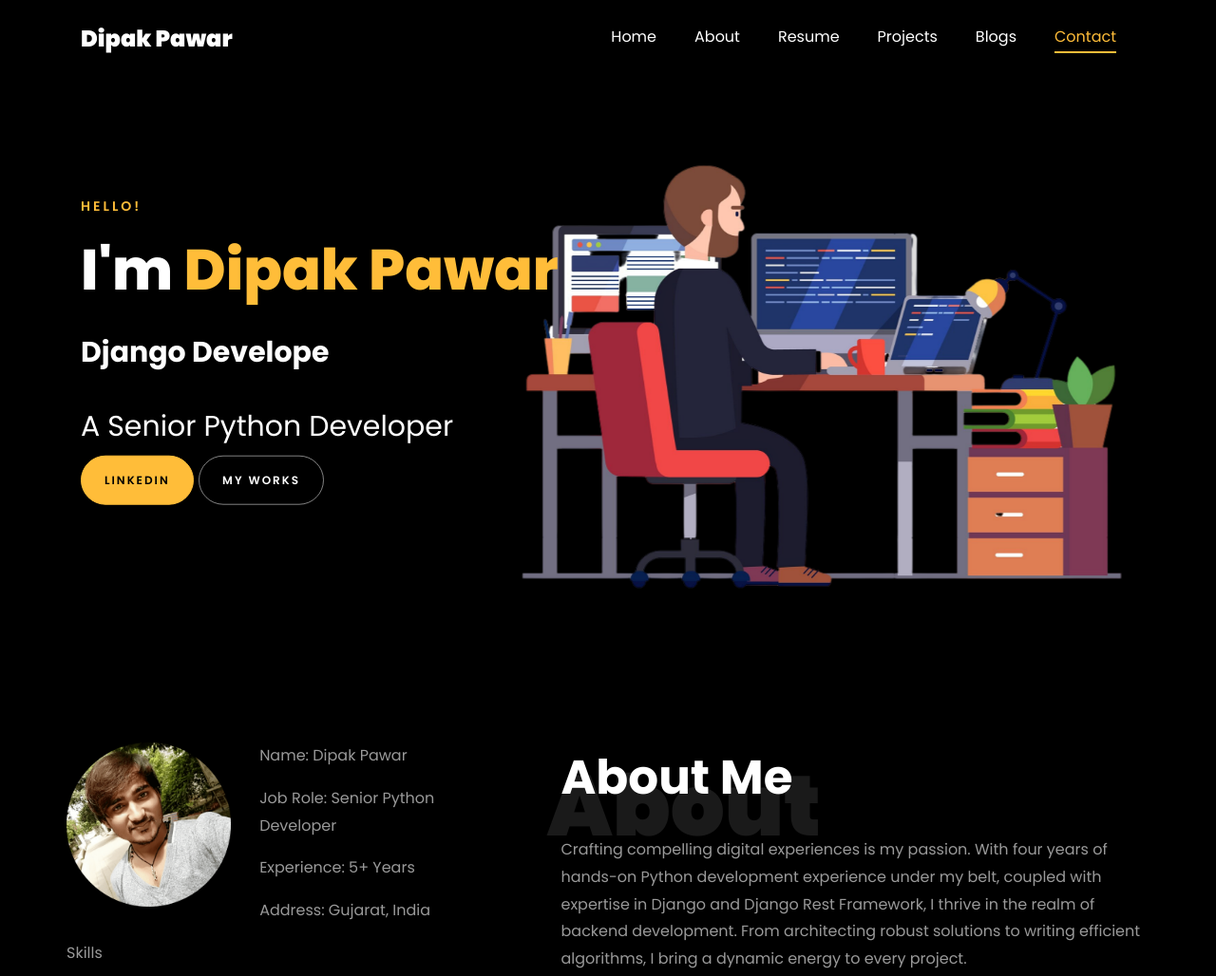
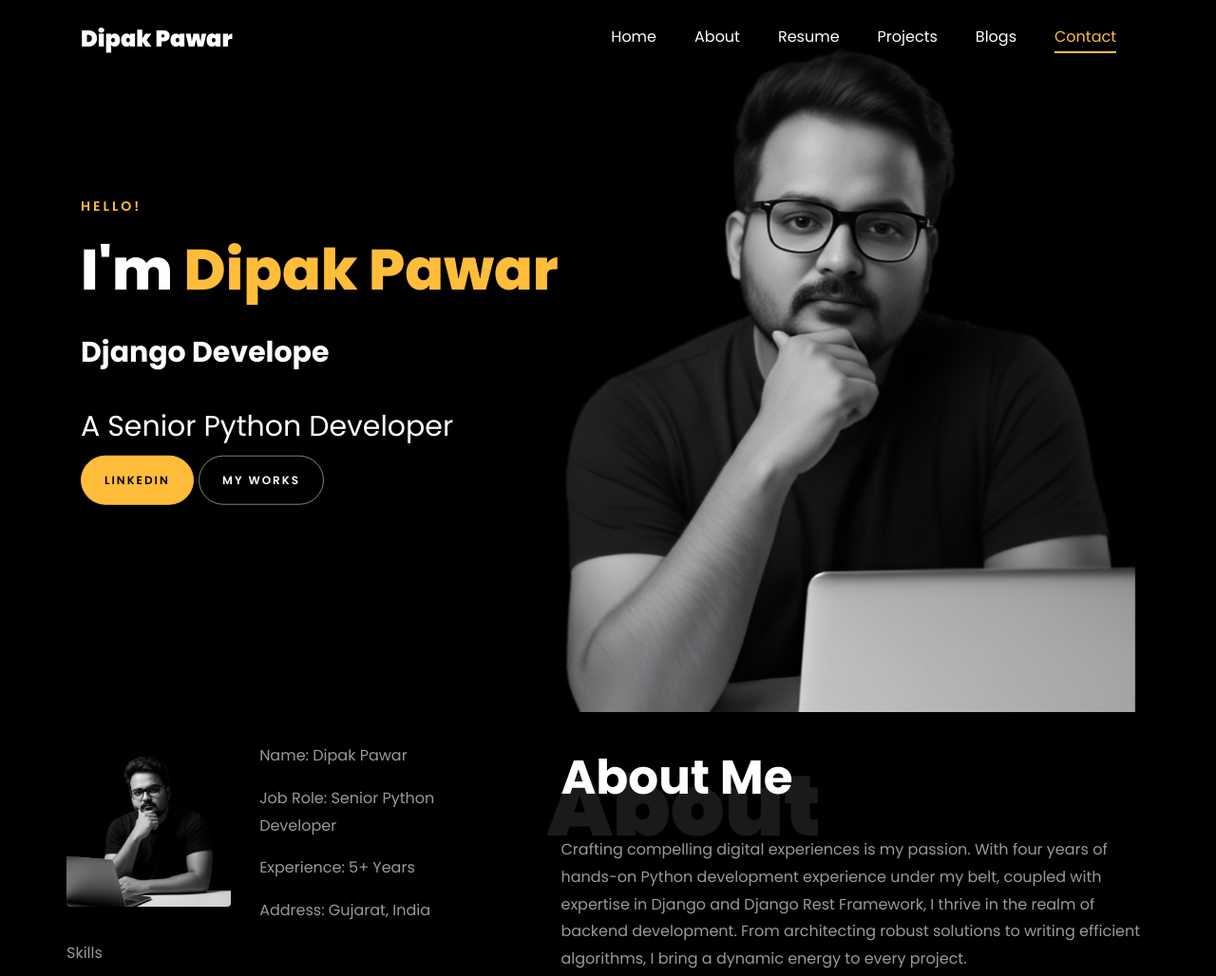
Before and after one commit to dipk-pawar/dipk-pawar.github.io, a plain HTML site: page index.html in a window 1280 px wide. Shown: the top 1028 px of the page at 95% size. Drawn offline with Linux system fonts and the light colour scheme; files whose address does not match are found by name.

Commit message:
changed the images and path in index.html file

```diff
--- a/index.html
+++ b/index.html
@@ -147,7 +147,7 @@
 					<div class="row d-md-flex no-gutters slider-text align-items-end justify-content-end"
 						data-scrollax-parent="true">
 						<div class="one-third js-fullheight order-md-last img"
-							style="background-image:url(images/programmer-2-modified.png);">
+							style="background-image:url(images/dipak-programmer.png);">
 							<div class="overlay"></div>
 						</div>
 						<div class="one-forth d-flex  align-items-center ftco-animate"
@@ -220,7 +220,7 @@
 								<div class="row">
 									<div class="col-sm-6 col-md-5">
 										<div class="about-img">
-											<img src="images/dipak-pawar-photoaidcom-cropped.png"
+											<img src="images/dipak-pawar-small-image.png"
 												class="img-fluid rounded b-shadow-a" alt="">
 										</div>
 									</div>
```
Also changed, not shown: images/dipak-pawar-small-image.png (added), images/dipak-programmer.png (added).
